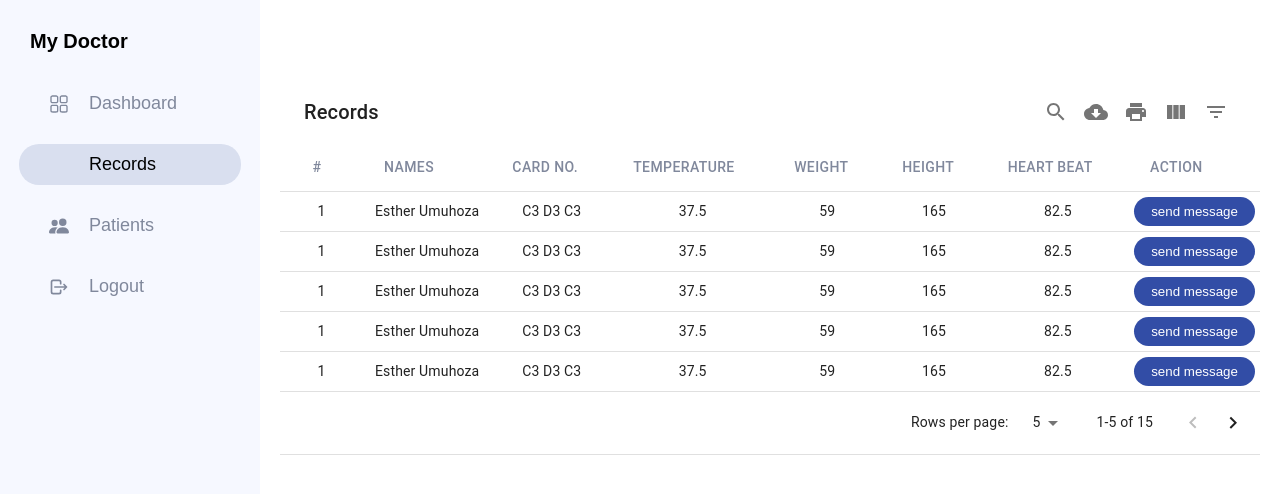
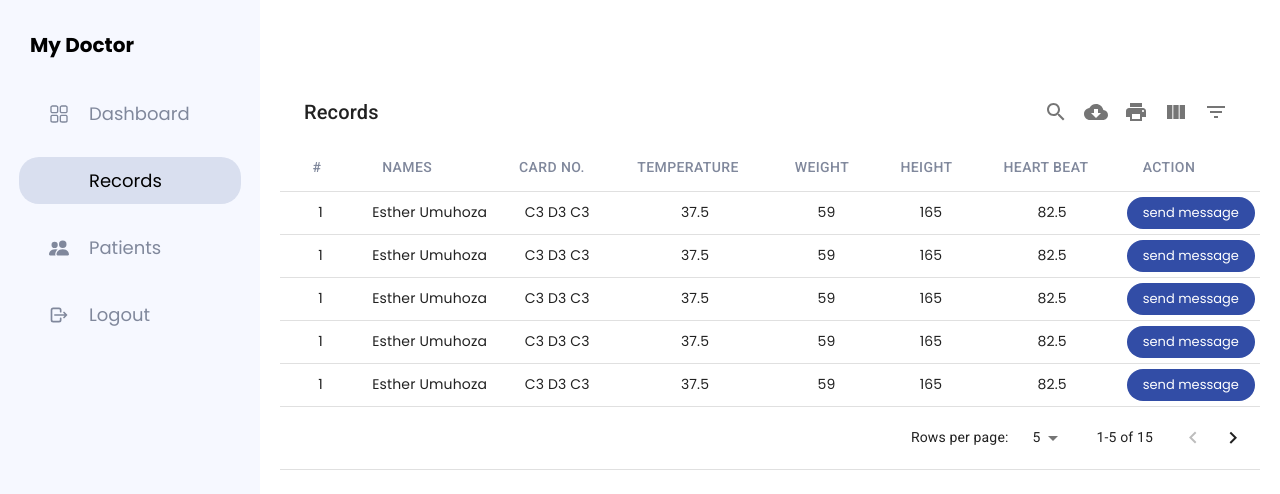
Before and after one commit to n-jabes/hospital-dashboard-ui, a React (Vite) app: page /records in a window 1280 px wide. Shown: the top 494 px of the page. Built offline with nearby package versions, Linux system fonts and the light colour scheme; some icons are missing.

Commit message:
changed the font styles

```diff
--- a/src/App.css
+++ b/src/App.css
@@ -1,3 +1,7 @@
+@import url('https://fonts.googleapis.com/css2?family=Roboto:wght@300;400;500;700&display=swap');
+@import url('https://fonts.googleapis.com/css2?family=Poppins:wght@300;400;500;600;700&display=swap');
+
+
 body {
   margin: 0;
   padding: 0;
@@ -5,7 +9,7 @@ body {
   background-color: #1d2634;
   /* color: #9e9ea4; */
   overflow: hidden;
-  font-family: 'Montserrat', sans-serif;
+  font-family: 'Poppins', 'Roboto', sans-serif;
 }
 
 .icon {
--- a/src/components/action/action.css
+++ b/src/components/action/action.css
@@ -1,5 +1,5 @@
 .action {
-  padding: 7px 10px;
+  padding: 6px 10px;
   background: #324da6;
   color: white;
   border-radius: 20px;
@@ -7,4 +7,6 @@
   text-align: center;
   border: none;
   width: 100%;
+  font-size: 13px;
+  font-family: 'Poppins', sans-serif;
 }
--- a/src/pages/patients/Patients.jsx
+++ b/src/pages/patients/Patients.jsx
@@ -4,7 +4,6 @@ import './patients.css';
 import { createTheme, ThemeProvider } from '@mui/material/styles';
 
 const Patients = () => {
-
   const [showForm, setShowForm] = useState(false);
   const columns = ['#', 'Names', 'Card No.', 'Location'];
 
@@ -41,13 +40,16 @@ const Patients = () => {
             head: {
               padding: '5px',
               color: '#80889C',
+              fontFamily: 'Poppins, sans-serif',
             },
             body: {
               padding: '10px 5px 10px 20px',
               textAlign: 'left',
+              fontFamily: 'Poppins, sans-serif',
             },
             footer: {
               padding: '5px ',
+              fontFamily: 'Poppins, sans-serif',
             },
           },
         },
@@ -56,8 +58,11 @@ const Patients = () => {
 
   return (
     <div className="patients">
-      {showForm && <div className="patientFormContainer">
-        <button className="close" onClick={()=> setShowForm(!showForm)}>x</button>
+      {showForm && (
+        <div className="patientFormContainer">
+          <button className="close" onClick={() => setShowForm(!showForm)}>
+            x
+          </button>
           <h1 className="title">New Patient</h1>
           <form action="#">
             <div className="item">
@@ -77,13 +82,16 @@ const Patients = () => {
 
             <div className="item">
               <label htmlFor="cardId">Card Id</label>
-            <input type="text" placeholder="Enter patient Card Id"/>
+              <input type="text" placeholder="Enter patient Card Id" />
             </div>
             <button>Submit</button>
           </form>
-      </div>}
+        </div>
+      )}
       <div className="addPatientButton">
-        <button className="addUserBtn" onClick={()=> setShowForm(!showForm)}>+ New user</button>
+        <button className="addUserBtn" onClick={() => setShowForm(!showForm)}>
+          + New user
+        </button>
       </div>
       <ThemeProvider theme={getMuiTheme()}>
         <MUIDataTable
--- a/src/pages/patients/patients.css
+++ b/src/pages/patients/patients.css
@@ -87,4 +87,5 @@ form button {
   text-align: center;
   width: 20%;
   border: none;
+  font-family: 'poppins';
 }
--- a/src/pages/records/Records.jsx
+++ b/src/pages/records/Records.jsx
@@ -187,13 +187,16 @@ const Records = () => {
             head: {
               padding: '5px',
               color: '#80889C',
+              fontFamily: 'Poppins, sans-serif',
             },
             body: {
               padding: '5px',
               textAlign: 'center',
+              fontFamily: 'Poppins, sans-serif',
             },
             footer: {
               padding: '5px',
+              fontFamily: 'Poppins, sans-serif',
             },
           },
         },
```
Also changed, not shown: src/components/table/Table.jsx (deleted). Lines whose indentation alone changed are shown as unchanged.
